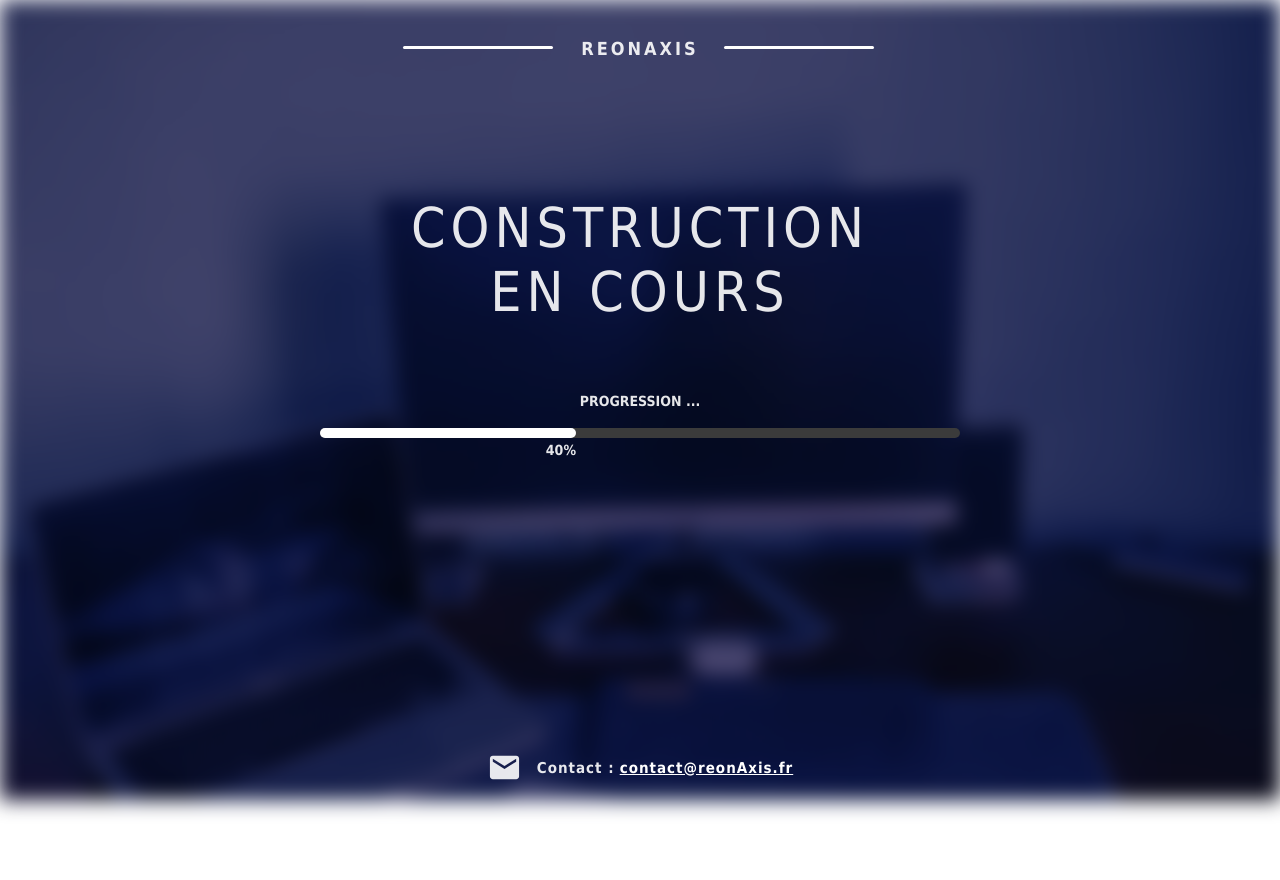
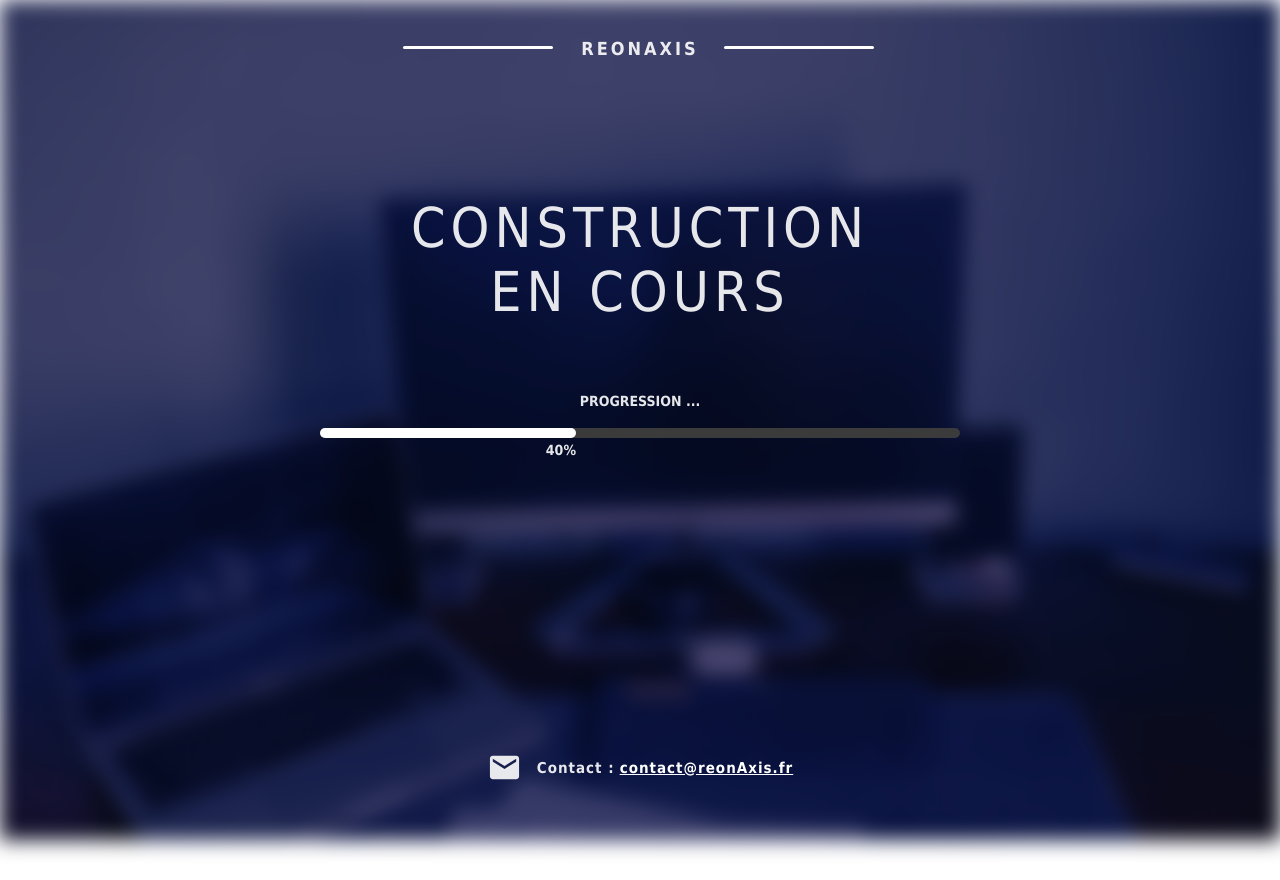
Before and after one commit to HugoPro613/websiteReonAxis, a React (Create React App) app: page / in a window 1280 px wide. After the commit the page ends 840 px from the top, so only its background shows below. Built offline with nearby package versions, Linux system fonts and the light colour scheme.

Commit message:
Tentative modification css #5

```diff
--- a/src/styles/BuildingPage.css
+++ b/src/styles/BuildingPage.css
@@ -145,7 +145,12 @@
 @media (max-width: 1280px) {
     .buildingBox {
         width: 100vw;
-        height: 110vh;
+        height: 105vh;
+    }
+
+    .background {
+        width: 100vw;
+        height: 105vh;
     }
 
     @media (max-width: 768px) or (max-height: 580px) {
```
